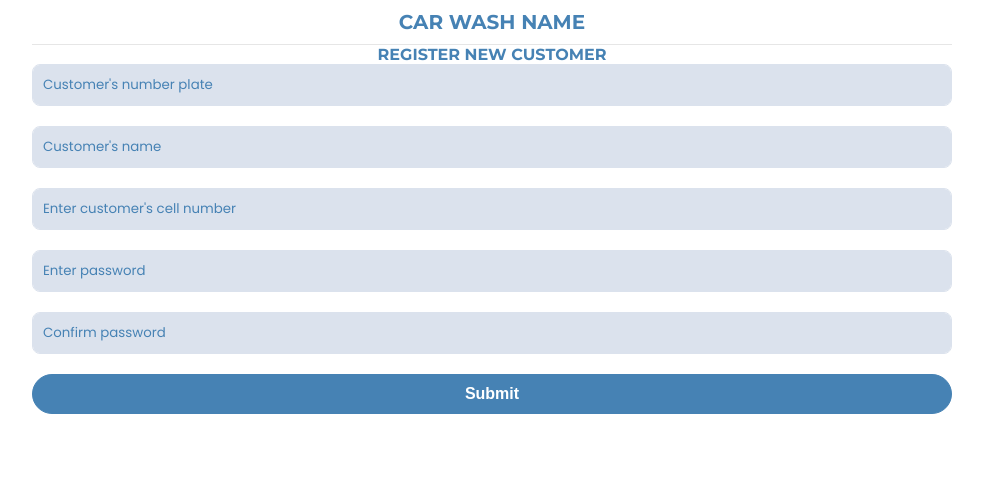
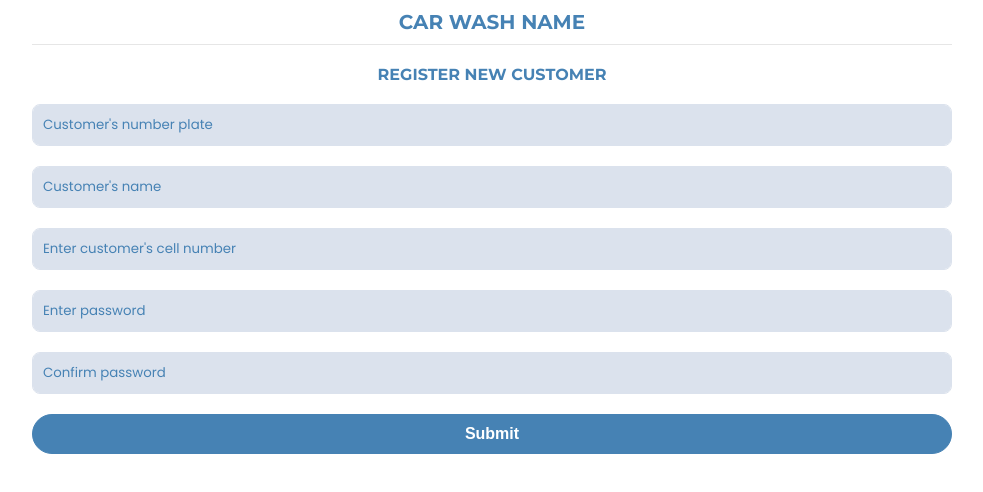
Before and after one commit to blessja/shufti, a React (Create React App) app in the folder frontend/: page /register-customer/1 in a window 1280 px wide. Shown: the top 492 px of the page, without its empty margins (148-1131 px from the left). Built offline with nearby package versions, Linux system fonts and the light colour scheme.

Commit message:
padding added to the registraion form

```diff
--- a/frontend/src/components/RegistrationForm.jsx
+++ b/frontend/src/components/RegistrationForm.jsx
@@ -51,7 +51,7 @@ const RegistrationForm = () => {
 
   return (
     <div>
-      <section className="heading">
+      <section style={{ paddingTop: '20px', paddingBottom: '20px'}} className="heading">
         <h4>REGISTER NEW CUSTOMER</h4>
       </section>
       <section className="form">
```
